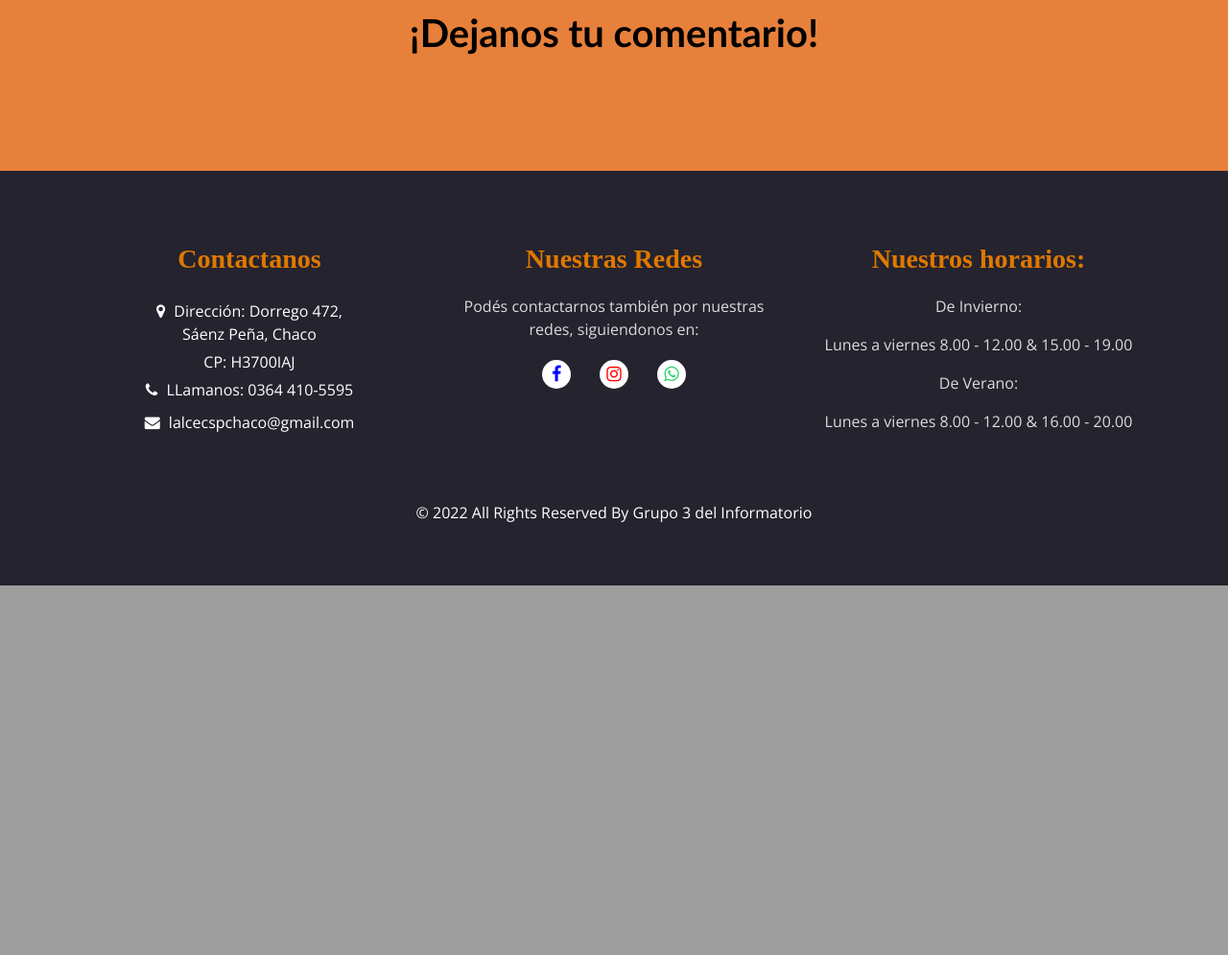
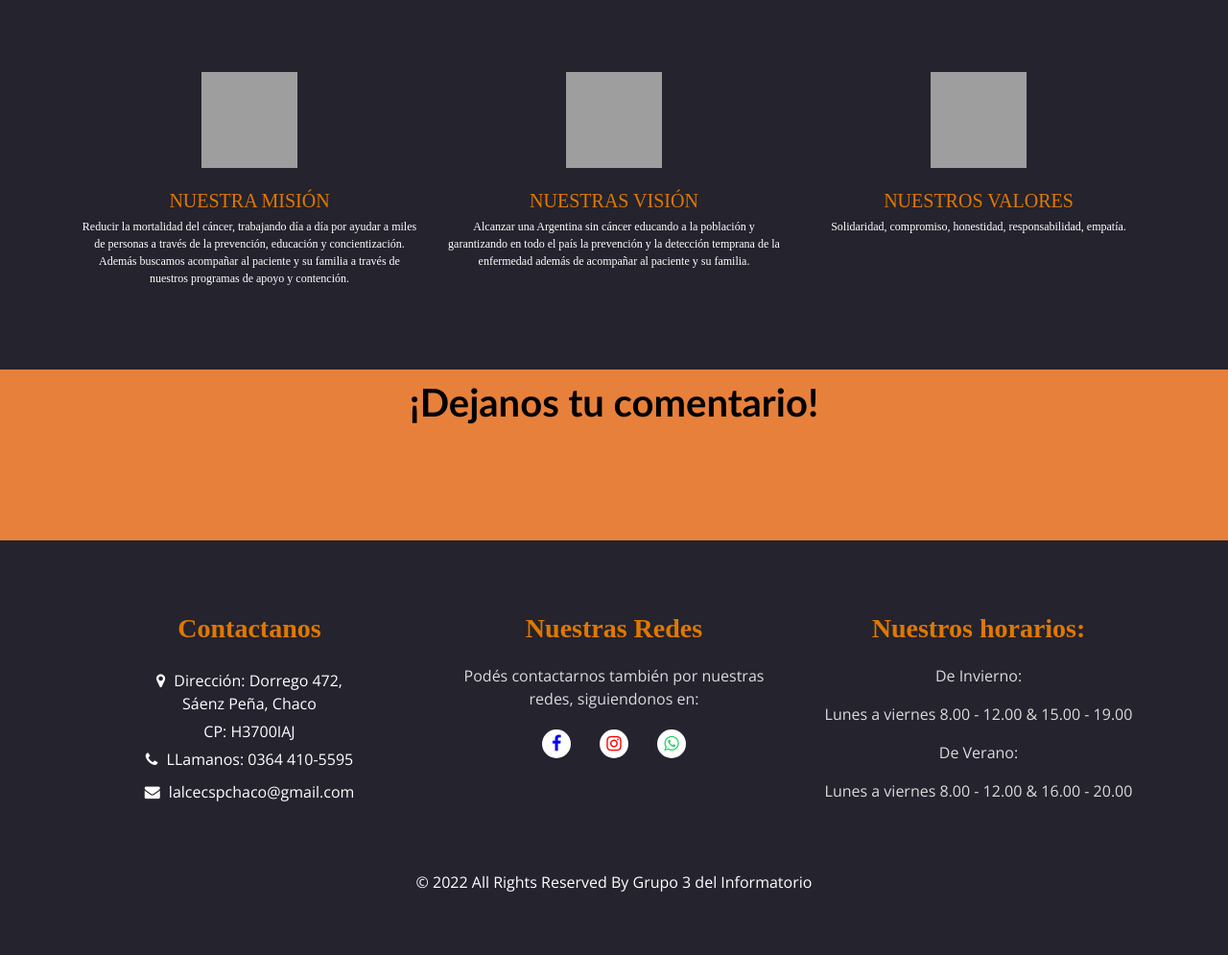
Before and after one commit to santiagonrod/Info22Equipo3, a Django app: page / in a window 1280 px wide. Shown: the part 800-1795 px from the top of the page at 96% size. Before the commit the page ends 1410 px from the top, so only its background shows below. Run offline with Django 4.2, Linux system fonts and the light colour scheme; parts of the project's set-up code (start-up, migrations or seed data) failed here and were passed over; some libraries are stand-ins or nearby versions; grey boxes are pictures that could not be loaded.

Commit message:
agregadas mision, vision y valores al index

```diff
--- a/source/templates/index.html
+++ b/source/templates/index.html
@@ -165,7 +165,7 @@
     </div>
   </section>
   end book section -->
-
+ {% include "mision.html" %}
   <!-- client section -->
 
   <section class="client_section layout_padding-bottom">
--- /dev/null
+++ b/source/templates/mision.html
@@ -0,0 +1,74 @@
+{% load static %}
+
+<!DOCTYPE html>
+<html>
+
+
+<!--SECCIÓN MISIÓN-->
+	<footer class="footer_section">
+   		<div class="container">
+        	<div class="row">
+
+
+
+<!--NUESTRA MISIÓN-->
+        		<div class="col-md-4 footer-col">
+	           			<div class="footer_contact">
+							<div id="comp-l02vbj77" class="XUUsC">
+		 						<div data-testid="linkElement" class="xQ_iF">
+									<img src="https://static.wixstatic.com/media/d06361_d72a9dfc559b41989d4afc6fb8fc3efa~mv2.jpg/v1/fill/w_85,h_85,al_c,q_80,usm_0.66_1.00_0.01,enc_auto/1mision.jpg" fetchpriority="high" style="width: 100px; height: 100px; object-fit: cover;"></br>
+									</img></br>
+										<h1 style="font-size:20px; line-height:1em; text-align:center; color:rgb(224, 120, 0); font-family:'Rockwell">NUESTRA MISIÓN
+										</h1>
+											<p style="font-size:12px; text-align:center;color:white; font-family:'Rockwell">
+												Reducir la mortalidad del cáncer, trabajando día a día por ayudar a miles de personas a través de la prevención, educación y concientización. Además buscamos acompañar al paciente y su familia a través de nuestros programas de apoyo y contención.
+											</p>
+								</div>
+		 					</div>
+						</div>
+		           	</div>
+
+
+
+<!--NUESTRAS VISIÓN-->
+	        		<div class="col-md-4 footer-col">
+	           			<div class="footer_contact">
+							<div id="comp-l02vbj77" class="XUUsC">
+		 						<div data-testid="linkElement" class="xQ_iF">
+									<img src="https://static.wixstatic.com/media/d06361_859911276d8d43f389f03918c846d469~mv2.jpg/v1/fill/w_88,h_88,al_c,q_80,usm_0.66_1.00_0.01,enc_auto/2vision.jpg" fetchpriority="high" style="width: 100px; height: 100px; object-fit: cover;"></br>
+									</img></br>
+										<h1 style="font-size:20px; line-height:1em; text-align:center; color:rgb(224, 120, 0); font-family:'Rockwell">NUESTRAS VISIÓN
+										</h1>
+											<p style="font-size:12px; text-align:center;color:white; font-family:'Rockwell">
+												Alcanzar una Argentina sin cáncer educando a la población y garantizando en todo el país la prevención y la detección temprana de la enfermedad además de acompañar al paciente y su familia.
+											</p>
+								</div>
+		 					</div>
+						</div>
+		           	</div>
+
+
+
+<!--NUESTROS VALORES-->
+	           		<div class="col-md-4 footer-col">
+	           			<div class="footer_contact">
+							<div id="comp-l02vbj77" class="XUUsC">
+		 						<div data-testid="linkElement" class="xQ_iF">
+									<img src="https://static.wixstatic.com/media/d06361_d26ecf4c235d422bb0344510f2befbbb~mv2.jpg/v1/fill/w_88,h_88,al_c,q_80,usm_0.66_1.00_0.01,enc_auto/3valores.jpg" fetchpriority="high" style="width: 100px; height: 100px; object-fit: cover;"></br>
+									</img></br>
+										<h1 style="font-size:20px; line-height:1em; text-align:center; color:rgb(224, 120, 0); font-family:'Rockwell">NUESTROS VALORES
+										</h1>
+											<p style="font-size:12px; text-align:center;color:white; font-family:'Rockwell">
+												Solidaridad, compromiso, honestidad, responsabilidad, empatía.
+											</p>
+								</div>
+		 					</div>
+						</div>
+		           	</div>
+
+
+
+
+            </div>
+		</div>
+    </footer>
```
